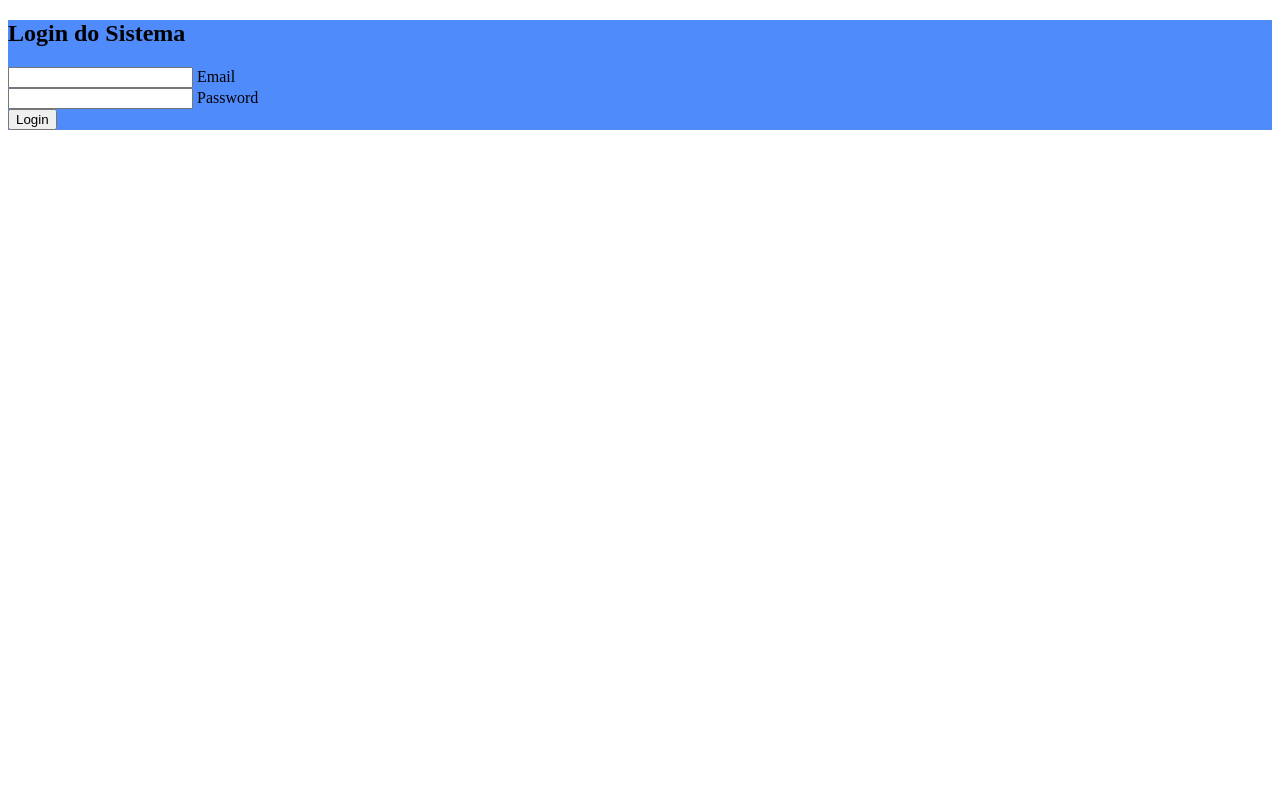
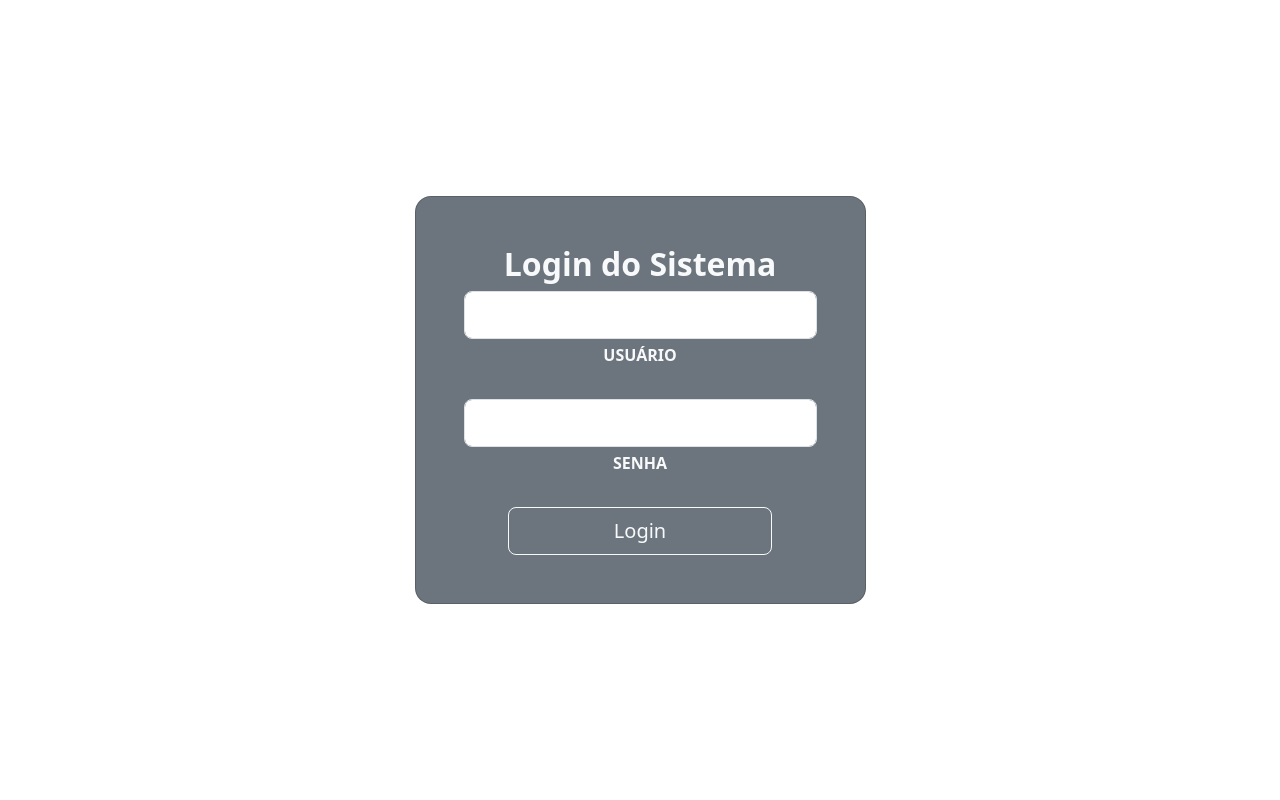
Before and after one commit to luispittol07-debug/Sistema-de-OS, a Django app: page /login/ in a window 1280 px wide. Run offline with Django 5.2, Linux system fonts and the light colour scheme.

Commit message:
Projeto Base

```diff
--- a/templates/login.html
+++ b/templates/login.html
@@ -1,34 +1,39 @@
-{% load static %}
 <!DOCTYPE html>
-<html>
+<html lang="en">
   <head>
-    <title>Login</title>
+    <title>Title</title>
+    <!-- Required meta tags -->
+    <meta charset="utf-8" />
+    <meta name="viewport" content="width=device-width, initial-scale=1, shrink-to-fit=no" />
+
+    <!-- Bootstrap CSS v5.2.1 -->
+    <link href="https://cdn.jsdelivr.net/npm/bootstrap@5.3.2/dist/css/bootstrap.min.css" rel="stylesheet" integrity="sha384-T3c6CoIi6uLrA9TneNEoa7RxnatzjcDSCmG1MXxSR1GAsXEV/Dwwykc2MPK8M2HN" crossorigin="anonymous" />
   </head>
+
   <body>
     <form method="post">
       {% csrf_token %}
-      <section class="vh-100" style="background-color: #508bfc;">
+      <section class="vh-100 bg-">
         <div class="container py-5 h-100">
           <div class="row d-flex justify-content-center align-items-center h-100">
             <div class="col-12 col-md-8 col-lg-6 col-xl-5">
-              <div class="card shadow-2-strong" style="border-radius: 1rem;">
+              <div class="card shadow-2-strong bg-secondary text-light" style="border-radius: 1rem;">
                 <div class="card-body p-5 text-center">
-                  <h2>Login do Sistema</h2>
+                  <h2><strong>Login do Sistema</strong></h2>
 
-
-                  <div data-mdb-input-init class="form-outline mb-4">
-                    <input type="text" class="form-control form-control-lg" />
-                    <label class="form-label">Email</label>
+                  <div class="form-outline mb-4">
+                    <input type="text" class="form-control form-control-lg mb-1"  />
+                    <label class="form-label"><strong>USUÁRIO</strong></label>
                     {{ form.username }}
                   </div>
 
-                  <div data-mdb-input-init class="form-outline mb-4">
-                    <input type="password" class="form-control form-control-lg" />
-                    <label class="form-label">Password</label>
+                  <div class="form-outline mb-4">
+                    <input type="password" class="form-control form-control-lg mb-1"/>
+                    <label class="form-label"><strong>SENHA</strong></label>
                     {{ form.password }}
                   </div>
 
-                  <button data-mdb-button-init data-mdb-ripple-init class="btn btn-primary btn-lg btn-block" type="submit">Login</button>
+                  <button class="btn btn-outline-light btn-lg btn-block w-75" type="submit">Login</button>
                 </div>
               </div>
             </div>
@@ -36,5 +41,8 @@
         </div>
       </section>
     </form>
+    <script src="https://cdn.jsdelivr.net/npm/@popperjs/core@2.11.8/dist/umd/popper.min.js" integrity="sha384-I7E8VVD/ismYTF4hNIPjVp/Zjvgyol6VFvRkX/vR+Vc4jQkC+hVqc2pM8ODewa9r" crossorigin="anonymous"></script>
+
+    <script src="https://cdn.jsdelivr.net/npm/bootstrap@5.3.2/dist/js/bootstrap.min.js" integrity="sha384-BBtl+eGJRgqQAUMxJ7pMwbEyER4l1g+O15P+16Ep7Q9Q+zqX6gSbd85u4mG4QzX+" crossorigin="anonymous"></script>
   </body>
 </html>
```
Also changed, not shown: db.sqlite3.
